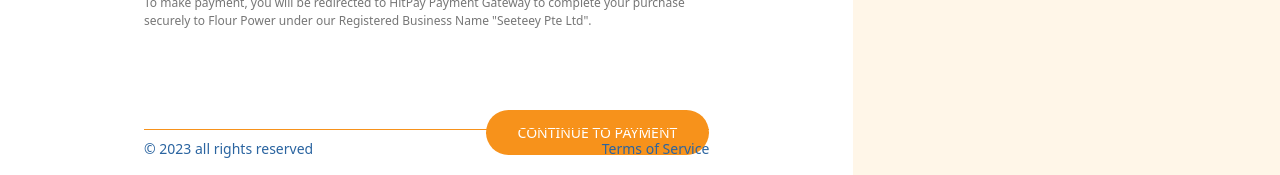
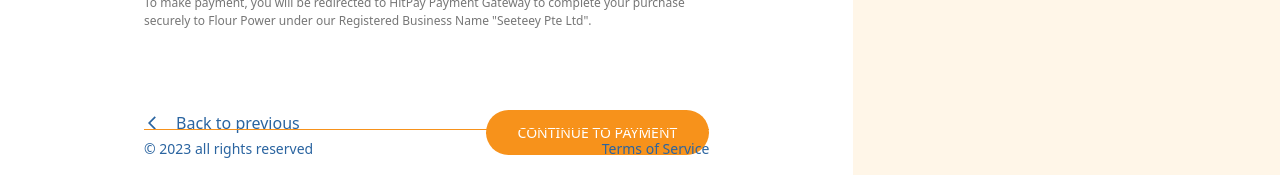
Before and after one commit to SamuelPhua/Client, a React (Vite) app: page /checkout in a window 1280 px wide. Both pictures are taken after a click on the button "NEXT". Shown: the part 629-804 px from the top of the page. Built offline with nearby package versions, Linux system fonts and the light colour scheme.

Commit message:
Added 'Back to previous' link in CheckoutPage2

```diff
--- a/src/Components/Checkout.jsx
+++ b/src/Components/Checkout.jsx
@@ -125,12 +125,19 @@ const Checkout = ({
     setHasSubmitted(true);
   };
 
+  const handlePrevious = (event) => {
+    setStep((prevStep) => {
+      return prevStep - 1;
+    });
+  };
+
   const handleNext = (event) => {
     setStep((prevStep) => {
       return prevStep + 1;
     });
   };
 
+  console.log("checkout step", step);
   const checkStep = (currStep) => {
     if (currStep === step) return true;
   };
@@ -158,6 +165,7 @@ const Checkout = ({
           setShowShipAlert={setShowShipAlert}
           setShowNav={setShowNav}
           setShowFooter={setShowFooter}
+          handlePrevious={handlePrevious}
           handleNext={handleNext}
         />
       )}
--- a/src/Components/checkout/CheckoutPage2.jsx
+++ b/src/Components/checkout/CheckoutPage2.jsx
@@ -4,11 +4,13 @@ import CheckoutProgressBar from "./CheckoutProgressBar";
 import CheckoutDeliveryAddress from "./CheckoutDeliveryAddress";
 import CheckoutFooter from "./CheckoutFooter";
 import CheckoutCartTotal from "./CheckoutCartTotal";
+import { MdArrowBackIosNew } from "react-icons/md";
 
 const CheckoutPage2 = ({
   setShowShipAlert,
   setShowNav,
   setShowFooter,
+  handlePrevious,
   handleNext,
 }) => {
   return (
@@ -23,7 +25,17 @@ const CheckoutPage2 = ({
             {/* Checkout form - Delivery address */}
             <form>
               <CheckoutDeliveryAddress />
-              <div className="flex flex-row justify-end">
+              <div
+                className="flex flex-row justify-between items-center"
+                // onClick={handlePrevious}
+              >
+                <div
+                  className="flex flex-row text-darkBlueFont space-x-4 items-center cursor-pointer"
+                  onClick={handlePrevious}
+                >
+                  <MdArrowBackIosNew />
+                  <p>Back to previous</p>
+                </div>
                 <button
                   type="button"
                   id="cartDeliveryNext"
```
